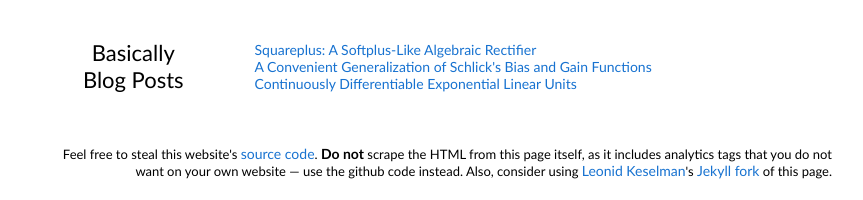
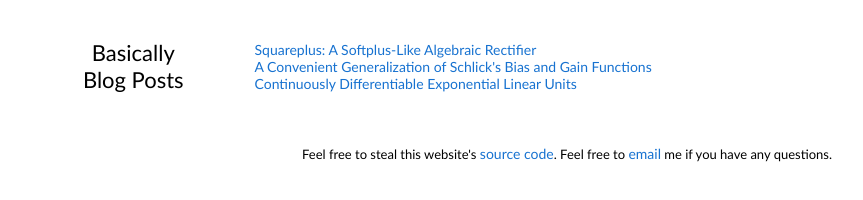
Before and after one commit to weilong-web/weilong-web.github.io, a plain HTML site: page index.html in a window 1280 px wide. Shown: the part 1191-1391 px from the top of the page, without its empty margins (208-1071 px from the left). Drawn offline with Linux system fonts and the light colour scheme.

Commit message:
Update index.html

```diff
--- a/index.html
+++ b/index.html
@@ -194,7 +194,7 @@
             <td style="padding:0px">
               <br>
               <p style="text-align:right;font-size:small;">
-                Feel free to steal this website's <a href="https://github.com/jonbarron/jonbarron_website">source code</a>. <strong>Do not</strong> scrape the HTML from this page itself, as it includes analytics tags that you do not want on your own website &mdash; use the github code instead. Also, consider using <a href="https://leonidk.com/">Leonid Keselman</a>'s <a href="https://github.com/leonidk/new_website">Jekyll fork</a> of this page.
+                Feel free to steal this website's <a href="https://github.com/jonbarron/jonbarron_website">source code</a>. Feel free to <a href="weilong@chalmers.se">email</a> me if you have any questions.
               </p>
             </td>
           </tr>
```
